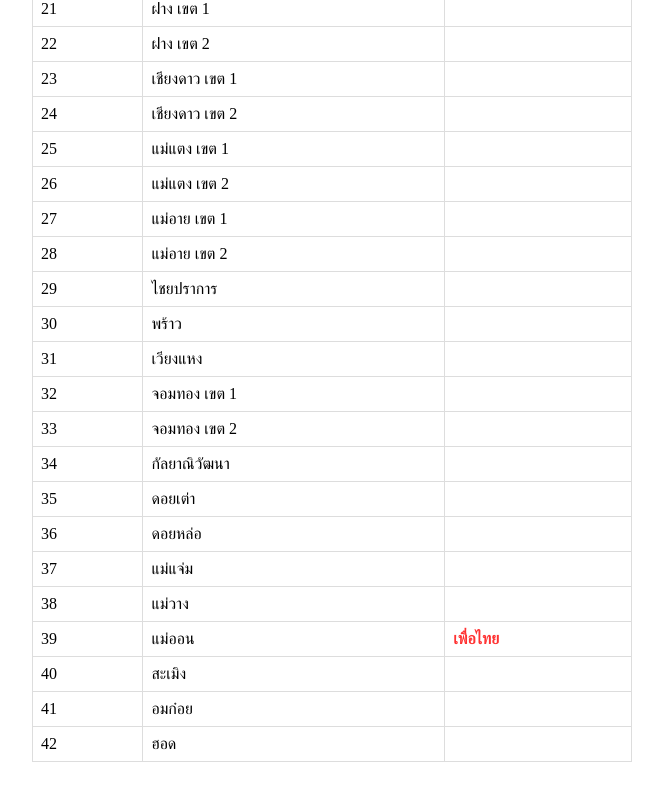
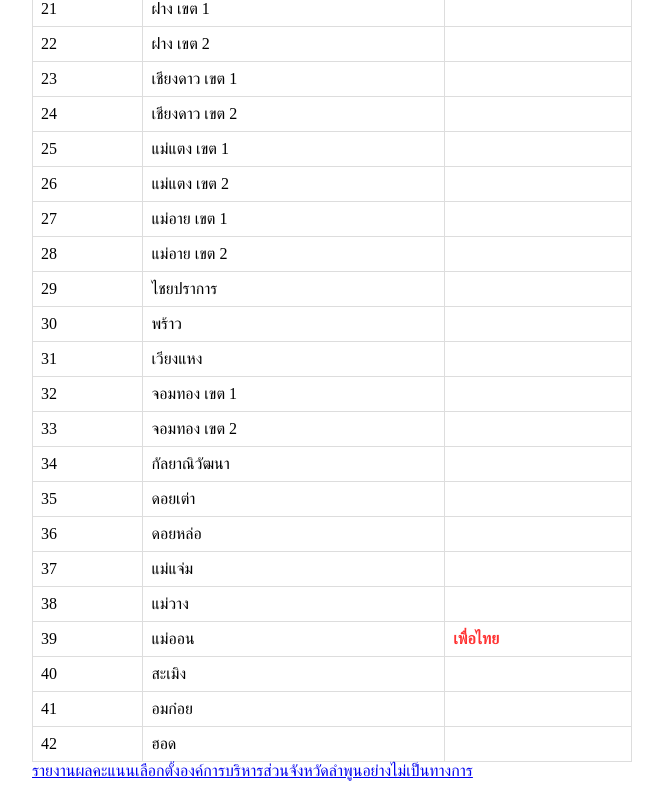
Before and after one commit to roblox-parliament/roblox.github.io, a plain HTML site: page ect.go.th/pao.html in a window 1280 px wide. Shown: the part 1660-2460 px from the top of the page, without its empty margins (308-971 px from the left). Drawn offline with Linux system fonts and the light colour scheme; a web font is replaced by a local one.

Commit message:
Update pao.html

```diff
--- a/ect.go.th/pao.html
+++ b/ect.go.th/pao.html
@@ -141,5 +141,6 @@
         }
         document.addEventListener("DOMContentLoaded", updateTable);
     </script>
+    <a href="https://election.lamphunpao.go.th/score2">รายงานผลคะแนนเลือกตั้งองค์การบริหารส่วนจังหวัดลำพูนอย่างไม่เป็นทางการ</a>
 </body>
 </html>
```
